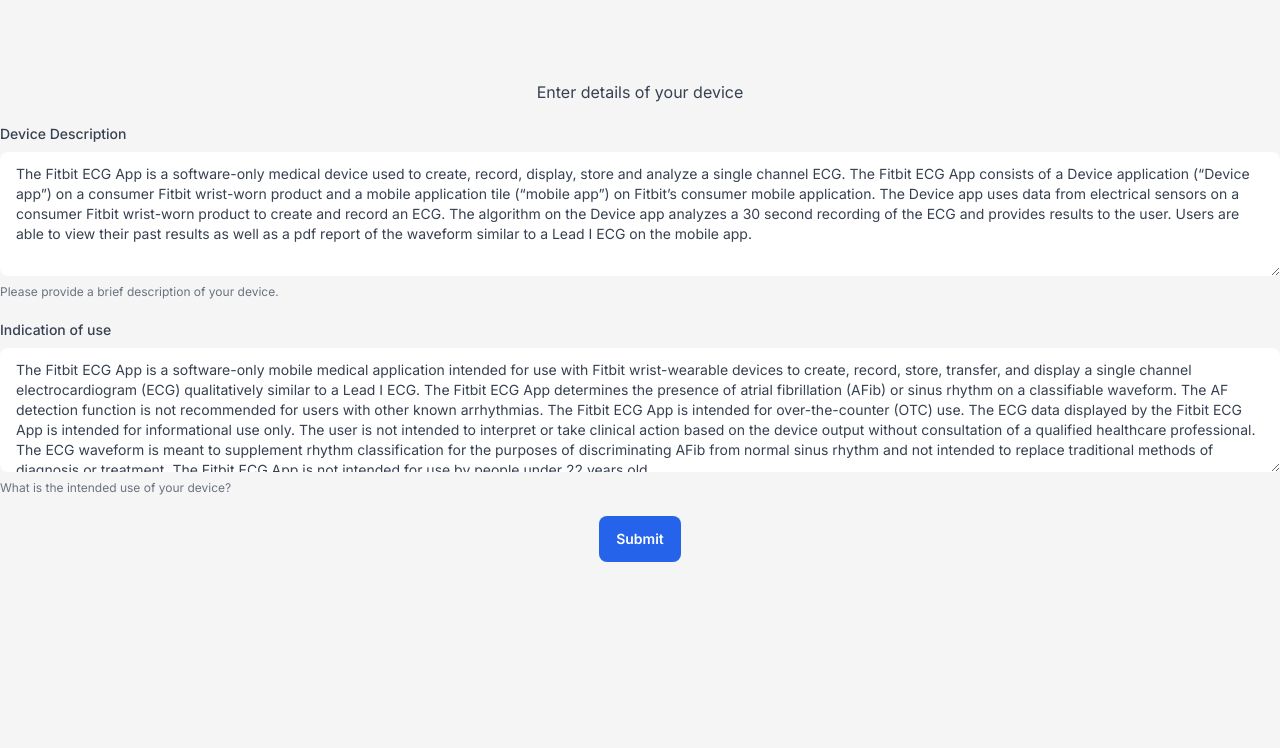
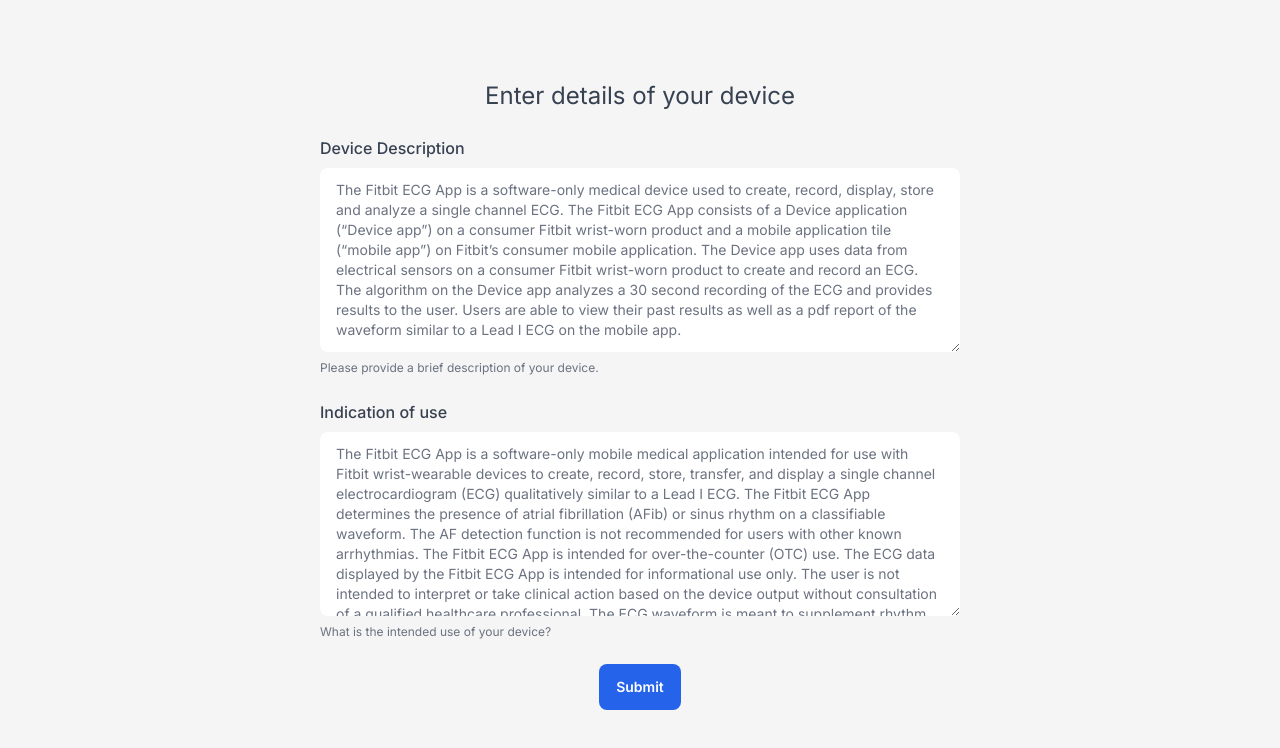
Before and after one commit to sejalgupta/tree_hacks_fda_approval, a Next.js app in the folder frontend/: page /dashboard in a window 1280 px wide. Shown: the top 748 px of the page. Built offline with nearby package versions, Linux system fonts and the light colour scheme.

Commit message:
working clinical trials plus prettier form

```diff
--- a/frontend/app/dashboard/ClinicalTrials.jsx
+++ b/frontend/app/dashboard/ClinicalTrials.jsx
@@ -1,10 +1,9 @@
 import React from "react";
-import Chatbox from "./Chatbox";
-import WorkflowData from "../../components/workflowData";
+import Table from "./Table";
 
 function ClinicalTrials({ trials }) {
     const [currentIdx, setCurrentIdx] = React.useState(0);
-
+    console.log({trials});
   	return (
     	<section className="container mx-auto antialiased bg-gray-100 text-gray-600 min-h-screen p-4">
             <div className="h-full max-w-full">
@@ -32,7 +31,7 @@
                 </header>
                 <div className="p-3">
                     <div className="overflow-x-auto">
-                        <Table data={trials[currentIdx]} />
+                        { trials && <Table data={trials[currentIdx]} />}
                     </div>
                 </div>
             </div>
--- a/frontend/app/dashboard/IntroForm.tsx
+++ b/frontend/app/dashboard/IntroForm.tsx
@@ -9,17 +9,18 @@
     }) {
     return (
         <section id="intro-form" className="container mx-auto">
-            <h1 className="text-center">Enter details of your device</h1>
+            <h1 className="text-center text-2xl">Enter details of your device</h1>
+            <div className="w-1/2 mx-auto">
                 <form onSubmit={props.onSubmit} id="info-form">
-                <div className="form-group my-5">
-                    <label htmlFor="device-description" className="block text-sm font-medium mb-2 dark:text-white">
+                    <div className="form-group my-6">
+                        <label htmlFor="device-description" className="block font-medium mb-2 dark:text-white">
                             Device Description
                         </label>
                         <textarea
                             id="device-description"
                             name="device-description"
-                        className="py-3 px-4 block w-full text-grey-800 border-gray-700 rounded-lg text-sm focus:border-blue-500 focus:ring-blue-500 disabled:opacity-50 disabled:pointer-events-none"
-                        rows={5}
+                            className="py-3 px-4 block w-full text-gray-500 border-gray-700 rounded-lg text-sm focus:border-blue-500 focus:ring-blue-500 disabled:opacity-50 disabled:pointer-events-none"
+                            rows={8}
                             placeholder="Say hi, we'll be happy to chat with you."
                             aria-describedby="hs-textarea-helper-text"
                             value={props.description}
@@ -29,15 +30,15 @@
                             Please provide a brief description of your device.
                         </p>
                     </div>
-                <div className="form-group my-5">
-                    <label htmlFor="use-indication" className="block text-sm font-medium mb-2 dark:text-white">
+                    <div className="form-group my-6">
+                        <label htmlFor="use-indication" className="block font-medium mb-2 dark:text-white">
                             Indication of use
                         </label>
                         <textarea
                             id="use-indication"
                             name="use-indication"
-                        className="py-3 px-4 block w-full border-gray-700 rounded-lg text-sm focus:border-blue-500 focus:ring-blue-500 disabled:opacity-50 disabled:pointer-events-none"
-                        rows={5}
+                            className="py-3 px-4 block w-full border-gray-700 text-gray-500 rounded-lg text-sm focus:border-blue-500 focus:ring-blue-500 disabled:opacity-50 disabled:pointer-events-none"
+                            rows={8}
                             placeholder="Say hi, we'll be happy to chat with you."
                             aria-describedby="hs-textarea-helper-text"
                             value={props.indication}
@@ -53,6 +54,7 @@
                         </button>
                     </div>
                 </form>
+            </div>
         </section>
     );
 }
--- a/frontend/app/dashboard/page.tsx
+++ b/frontend/app/dashboard/page.tsx
@@ -3,6 +3,9 @@
 import ComparisonTable from './ComparisonTable'
 import IntroForm from './IntroForm'
 import Workflow from './Workflow'
+import ClinicalTrials from './ClinicalTrials'
+import TrialVisualization from './TrialVisualization'
+import Table from './Table'
 import React from 'react';
 
 enum ScreenTypes {
@@ -15,6 +18,7 @@
     Workflow = 'workflow',
     PredicateVisualization = 'predicateVisualization',
     ClinicalTrials = 'clinicalTrials',
+    MyTrials = 'myTrials',
 }
 
 // const BACKEND_BASE: string = "https://fda-approval-service.onrender.com/";
@@ -28,7 +32,8 @@
     const [comparisonData, setComparisonData] = React.useState<Record<string, String[][]>>({});
     const [comparisonOptions, setComparisonOptions] = React.useState<{"K": string, "Device Description": string, "Indications for use": string}[]>([]);
     const [comparisonId, setComparisonId] = React.useState<string>("");
-    const [clinicalTrials, setClinicalTrials] = React.useState<string[][]>();
+    const [clinicalTrials, setClinicalTrials] = React.useState<String[][][]>();
+    const [myTrial, setMyTrial] = React.useState<String[][]>();
 
     async function handleFormSubmit(e: React.FormEvent<HTMLFormElement>) {
         setScreenType(ScreenTypes.Results);
@@ -72,7 +77,10 @@
         });
         const data = await response.json();
         console.log({data});
-        setClinicalTrials(data["all-trials"]);
+        const trails = data["all-trials"];
+        console.log({trails});
+        setClinicalTrials(trails);
+        console.log({clinicalTrials});
     }
 
     async function handleChangeComparison(k_number: string) {
@@ -107,9 +115,58 @@
         setComparisonId(k_number);
     }
 
+    async function generateTrial() {
+        let formData = new FormData();
+        formData.append('device-description', description);
+        formData.append('use-indication', indication);
+        formData.append('all-trials', JSON.stringify(clinicalTrials));
+        const response = await fetch(`${BACKEND_BASE}api/generate-trial`, {
+            method: 'POST',
+            body: formData,
+        });
+        const data = await response.json();
+        const trial = data["trial-info"];
+        console.log({data});
+        console.log({trial});
+        setMyTrial(trial);
+        setSubScreenType(SubScreenTypes.MyTrials);
+        console.log({myTrial});
+    }
+
+    function getResultScreen() {
+        switch (subScreenType) {
+            case SubScreenTypes.Comparison:
+                return <>
+                    <ComparisonTable
+                        key={comparisonId}
+                        data={comparisonData[comparisonId]}
+                        options={comparisonOptions}
+                        currentId={comparisonId}
+                        onChange={handleChangeComparison}
+                    />
+                    <button onClick={() => setSubScreenType(SubScreenTypes.Workflow)}>Next</button>
+                </>;
+            case SubScreenTypes.Workflow:
+                return <>
+                    <Workflow />
+                    <button onClick={handleClinicalTrials}>Find Clinical Trials</button>
+                </>;
+            case SubScreenTypes.ClinicalTrials:
+                return <>
+                    <ClinicalTrials trials={clinicalTrials} key={clinicalTrials?.length} />
+                    <button onClick={generateTrial}>Generate my trial</button>
+                </>;
+            case SubScreenTypes.MyTrials:
+                return myTrial && <Table data={myTrial} />;
+            case SubScreenTypes.PredicateVisualization:
+                return <TrialVisualization deviceDescription={description} useIndication={indication} />;
+        }
+    }
+
     return (
         <main className="my-20">
-            {screenType === ScreenTypes.InputForm
+            {
+                screenType === ScreenTypes.InputForm
                 ? <IntroForm
                     onSubmit={handleFormSubmit}
                     description={description}
@@ -117,15 +174,7 @@
                     indication={indication}
                     setIndication={setIndication}
                 />
-                : (subScreenType === SubScreenTypes.Workflow
-                    ? <Workflow />
-                    : <ComparisonTable
-                        key={comparisonId}
-                        data={comparisonData[comparisonId]}
-                        options={comparisonOptions}
-                        currentId={comparisonId}
-                        onChange={handleChangeComparison}
-                    />)
+                : getResultScreen()
             }
         </main>
     )
```
Lines whose indentation alone changed are shown as unchanged.
